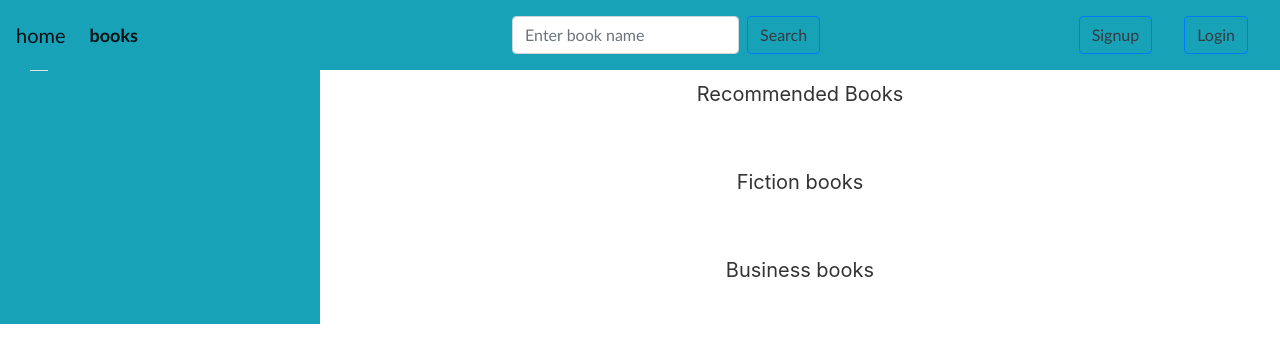
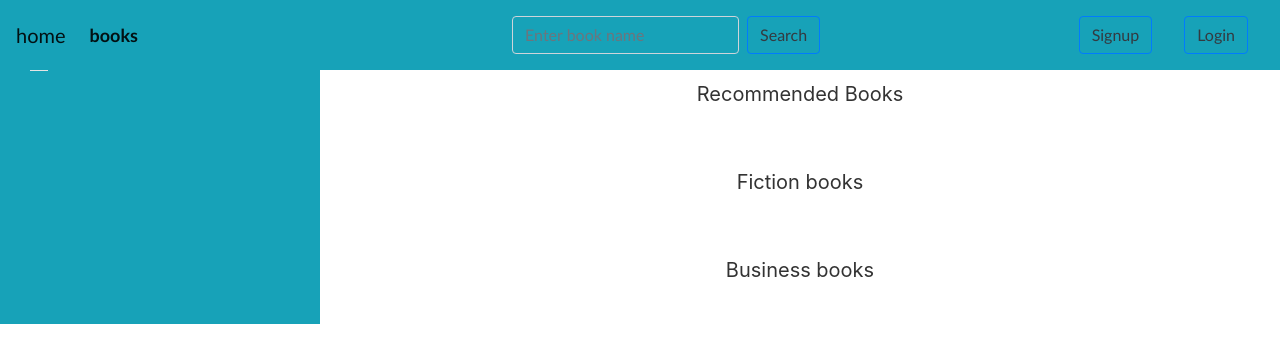
Before and after one commit to Nayemjaman/free-books, a Django app: page / in a window 1280 px wide. Shown: the top 363 px of the page. Run offline with Django 4.2, Linux system fonts and the light colour scheme; data that the repository does not hold is empty; some libraries are stand-ins or nearby versions.

Commit message:
UI updated

```diff
--- a/bookapp/forms.py
+++ b/bookapp/forms.py
@@ -6,11 +6,11 @@ from django.contrib.auth.models import User
 
 
 class BookSearchForm(forms.ModelForm):
+    # name_of_book = forms.CharField(max_length=100, widget=forms.TextInput(attrs={
+    #     'class':"form-control rounded bg-primary", 'placeholder':"Enter book name"
+    # }))
     name_of_book = forms.CharField(max_length=100, widget=forms.TextInput(attrs={
-        'class':"form-control rounded", 'placeholder':"Enter book name"
-    }))
-    name_of_book = forms.CharField(max_length=100, widget=forms.TextInput(attrs={
-        'class':"form-control mr-sm-2", 'placeholder':"Enter book name"
+        'class':"form-control mr-sm-2 bg-info text-dark", 'placeholder':"Enter book name"
 
     }))
     class Meta:
--- a/bookapp/templates/all_books.html
+++ b/bookapp/templates/all_books.html
@@ -8,7 +8,7 @@
 <div class='container' style="padding-left: 0px">
     <div class='row'>
         {% for book in books %}
-        <div class='col-6 col-sm-4 col-md-4 col-lg-3 col-xl-3'>
+        <div class='col-6 col-sm-6 col-md-4 col-lg-3 col-xl-3'>
             <a href="{% url 'book_detail' book.slug %}">
 
                 <div>
--- a/bookapp/templates/index.html
+++ b/bookapp/templates/index.html
@@ -27,7 +27,7 @@
   <h4 class="text-center">Fiction books</h4>
   <div class='row'>
     {% for sb in fiction_books %}
-    <div class='col-6 col-sm-4 col-md-4 col-lg-3 col-xl-3'>
+    <div class='col-6 col-sm-6 col-md-6 col-lg-3 col-xl-3'>
       <a href="{% url 'book_detail' sb.slug %}">
         <div>
           <div class="uk-card uk-card-default uk-card-body">
```
